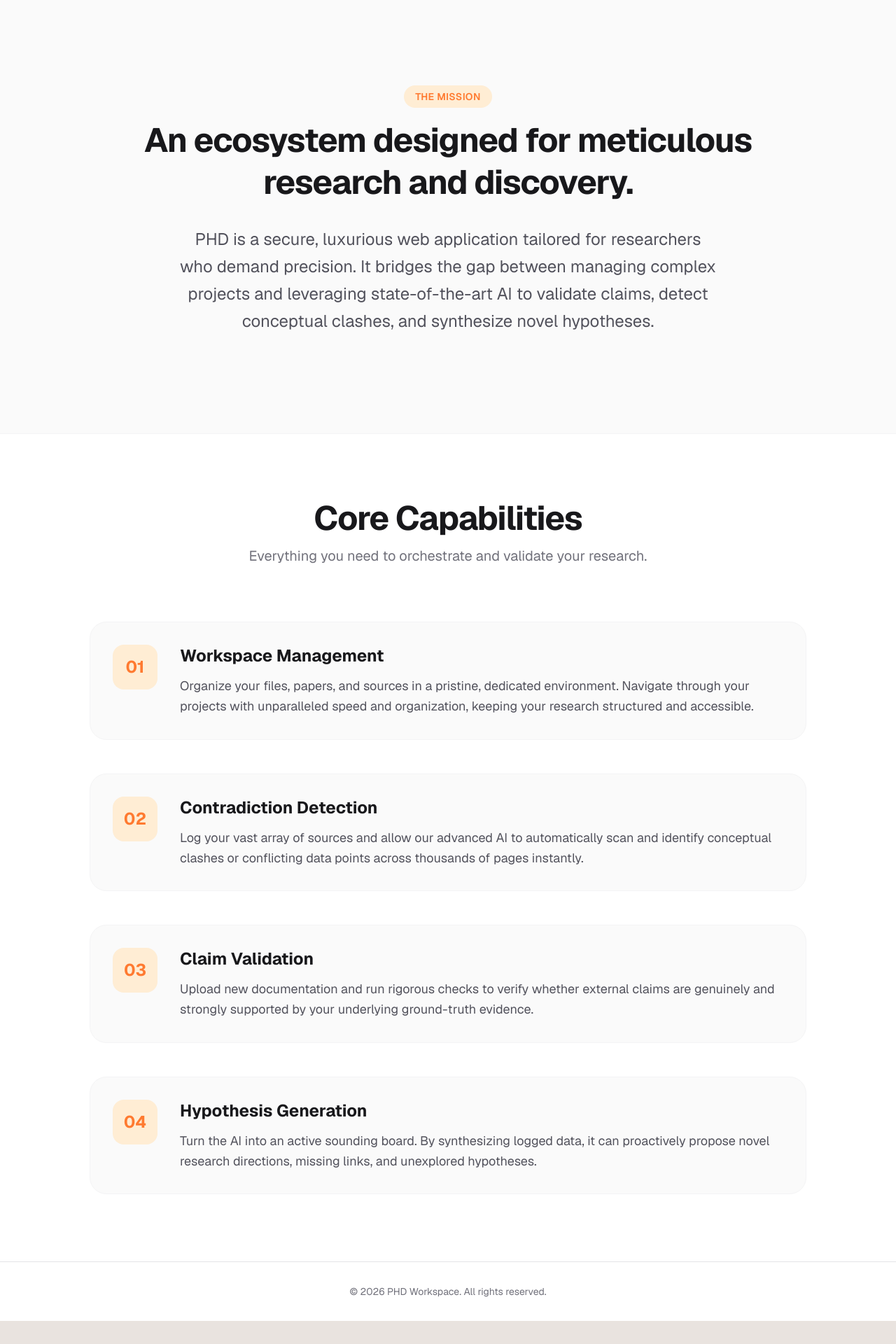
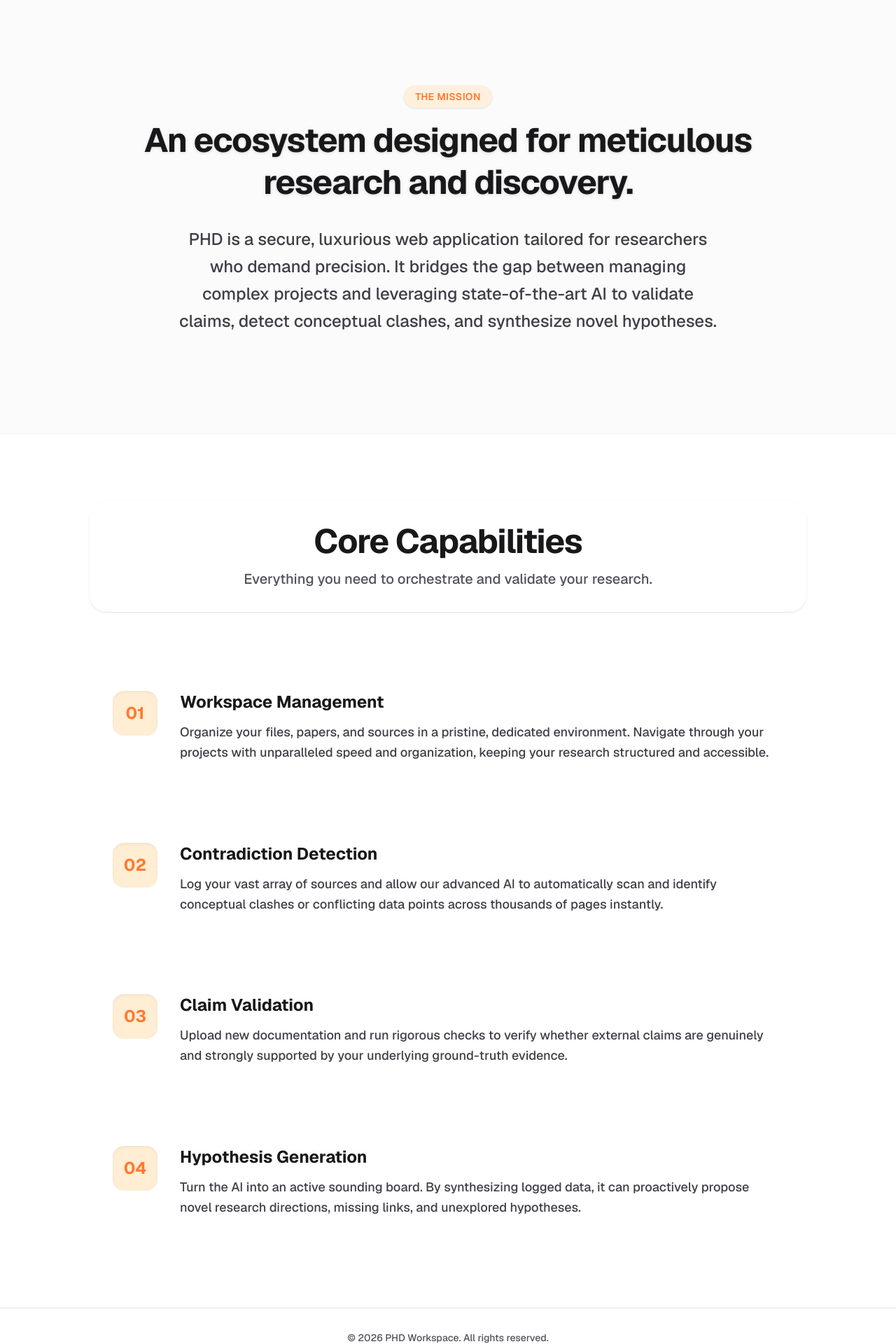
Before and after one commit to Rayr07/phd, a Next.js app: page / in a window 1280 px wide. Shown: the part 820-2740 px from the top of the page at 70% size. Before the commit the page ends 2707 px from the top, so only its background shows below. Built offline with nearby package versions, Linux system fonts and the light colour scheme.

Commit message:
UI Changes

```diff
--- a/src/app/page.tsx
+++ b/src/app/page.tsx
@@ -1,9 +1,14 @@
 import Image from 'next/image';
 import Link from 'next/link';
+import { SpeckleBackground } from '@/components/SpeckleBackground';
 
 export default function Home() {
   return (
-    <div className="bg-white text-zinc-900 min-h-screen font-sans selection:bg-[#ff7a30] selection:text-white">
+    <div className="bg-white text-zinc-900 min-h-screen font-sans selection:bg-[#ff7a30] selection:text-white relative">
+
+      {/* Global Animated Speckles */}
+      <SpeckleBackground />
+
       {/* Navbar */}
       <nav className="fixed top-0 left-0 right-0 z-50 bg-white/80 backdrop-blur-md border-b border-zinc-200">
         <div className="max-w-6xl mx-auto px-6 py-4 flex items-center justify-between">
@@ -17,11 +22,11 @@ export default function Home() {
       </nav>
 
       {/* Container for smooth scrolling */}
-      <main className="scroll-smooth">
+      <main className="scroll-smooth relative z-10">
 
         {/* Home Section */}
         <section id="home" className="min-h-screen flex flex-col items-center justify-center pt-20 px-6">
-          <div className="flex flex-col items-center text-center animate-in fade-in slide-in-from-bottom-8 duration-700">
+          <div className="flex flex-col items-center text-center animate-in fade-in slide-in-from-bottom-8 duration-700 bg-white/40 backdrop-blur-sm p-12 rounded-3xl border border-white/20 shadow-xl">
             <div className="mb-4">
               <Image
                 src="/logo.svg"
@@ -46,7 +51,7 @@ export default function Home() {
               </Link>
               <Link
                 href="/signup"
-                className="w-full sm:w-auto px-10 py-4 bg-white hover:bg-zinc-50 text-[#ff7a30] border-2 border-[#ff7a30] rounded-full font-semibold text-lg transition-all duration-300 transform hover:scale-105 shadow-sm"
+                className="w-full sm:w-auto px-10 py-4 bg-white/80 hover:bg-white text-[#ff7a30] border-2 border-[#ff7a30] rounded-full font-semibold text-lg transition-all duration-300 transform hover:scale-105 shadow-sm"
               >
                 Sign Up
               </Link>
@@ -55,76 +60,76 @@ export default function Home() {
         </section>
 
         {/* Description Section */}
-        <section id="description" className="min-h-[80vh] flex items-center justify-center bg-zinc-50 py-24 px-6 border-y border-zinc-100">
+        <section id="description" className="min-h-[80vh] flex items-center justify-center bg-zinc-50/70 backdrop-blur-sm py-24 px-6 border-y border-zinc-100/50">
           <div className="max-w-4xl mx-auto text-center">
-            <div className="inline-block mb-4 px-4 py-1.5 rounded-full bg-orange-100 text-[#ff7a30] font-semibold text-sm tracking-wide uppercase">
+            <div className="inline-block mb-4 px-4 py-1.5 rounded-full bg-orange-100/80 text-[#ff7a30] font-semibold text-sm tracking-wide uppercase shadow-sm">
               The Mission
             </div>
-            <h2 className="text-4xl md:text-5xl font-bold tracking-tight text-zinc-900 mb-8 leading-tight">
+            <h2 className="text-4xl md:text-5xl font-bold tracking-tight text-zinc-900 mb-8 leading-tight drop-shadow-sm">
               An ecosystem designed for meticulous research and discovery.
             </h2>
-            <p className="text-xl md:text-2xl text-zinc-600 leading-relaxed max-w-3xl mx-auto">
+            <p className="text-xl md:text-2xl text-zinc-700 leading-relaxed max-w-3xl mx-auto font-medium">
               PHD is a secure, luxurious web application tailored for researchers who demand precision. It bridges the gap between managing complex projects and leveraging state-of-the-art AI to validate claims, detect conceptual clashes, and synthesize novel hypotheses.
             </p>
           </div>
         </section>
 
         {/* Features Section */}
-        <section id="features" className="py-24 px-6 bg-white min-h-screen">
+        <section id="features" className="py-24 px-6 min-h-screen bg-white/40 backdrop-blur-sm">
           <div className="max-w-5xl mx-auto">
-            <div className="text-center mb-20">
+            <div className="text-center mb-20 bg-white/60 p-8 rounded-3xl inline-block w-full backdrop-blur-md shadow-sm border border-white/40">
               <h2 className="text-4xl md:text-5xl font-bold tracking-tight text-zinc-900 mb-4">Core Capabilities</h2>
-              <p className="text-xl text-zinc-500">Everything you need to orchestrate and validate your research.</p>
+              <p className="text-xl text-zinc-600 font-medium">Everything you need to orchestrate and validate your research.</p>
             </div>
 
             <div className="space-y-12">
               {/* Feature 1 */}
-              <div className="flex flex-col md:flex-row gap-8 p-8 rounded-3xl bg-zinc-50 border border-zinc-100 hover:shadow-lg transition-shadow duration-300">
-                <div className="flex-shrink-0 flex items-center justify-center w-16 h-16 rounded-2xl bg-orange-100 text-[#ff7a30] text-2xl font-bold">
+              <div className="flex flex-col md:flex-row gap-8 p-8 rounded-3xl bg-white/80 backdrop-blur-md border border-white hover:shadow-xl transition-all duration-300 transform hover:-translate-y-1">
+                <div className="flex-shrink-0 flex items-center justify-center w-16 h-16 rounded-2xl bg-orange-100 text-[#ff7a30] text-2xl font-bold shadow-inner">
                   01
                 </div>
                 <div>
                   <h3 className="text-2xl font-bold text-zinc-900 mb-3">Workspace Management</h3>
-                  <p className="text-lg text-zinc-600 leading-relaxed">
+                  <p className="text-lg text-zinc-700 leading-relaxed font-medium">
                     Organize your files, papers, and sources in a pristine, dedicated environment. Navigate through your projects with unparalleled speed and organization, keeping your research structured and accessible.
                   </p>
                 </div>
               </div>
 
               {/* Feature 2 */}
-              <div className="flex flex-col md:flex-row gap-8 p-8 rounded-3xl bg-zinc-50 border border-zinc-100 hover:shadow-lg transition-shadow duration-300">
-                <div className="flex-shrink-0 flex items-center justify-center w-16 h-16 rounded-2xl bg-orange-100 text-[#ff7a30] text-2xl font-bold">
+              <div className="flex flex-col md:flex-row gap-8 p-8 rounded-3xl bg-white/80 backdrop-blur-md border border-white hover:shadow-xl transition-all duration-300 transform hover:-translate-y-1">
+                <div className="flex-shrink-0 flex items-center justify-center w-16 h-16 rounded-2xl bg-orange-100 text-[#ff7a30] text-2xl font-bold shadow-inner">
                   02
                 </div>
                 <div>
                   <h3 className="text-2xl font-bold text-zinc-900 mb-3">Contradiction Detection</h3>
-                  <p className="text-lg text-zinc-600 leading-relaxed">
+                  <p className="text-lg text-zinc-700 leading-relaxed font-medium">
                     Log your vast array of sources and allow our advanced AI to automatically scan and identify conceptual clashes or conflicting data points across thousands of pages instantly.
                   </p>
                 </div>
               </div>
 
               {/* Feature 3 */}
-              <div className="flex flex-col md:flex-row gap-8 p-8 rounded-3xl bg-zinc-50 border border-zinc-100 hover:shadow-lg transition-shadow duration-300">
-                <div className="flex-shrink-0 flex items-center justify-center w-16 h-16 rounded-2xl bg-orange-100 text-[#ff7a30] text-2xl font-bold">
+              <div className="flex flex-col md:flex-row gap-8 p-8 rounded-3xl bg-white/80 backdrop-blur-md border border-white hover:shadow-xl transition-all duration-300 transform hover:-translate-y-1">
+                <div className="flex-shrink-0 flex items-center justify-center w-16 h-16 rounded-2xl bg-orange-100 text-[#ff7a30] text-2xl font-bold shadow-inner">
                   03
                 </div>
                 <div>
                   <h3 className="text-2xl font-bold text-zinc-900 mb-3">Claim Validation</h3>
-                  <p className="text-lg text-zinc-600 leading-relaxed">
+                  <p className="text-lg text-zinc-700 leading-relaxed font-medium">
                     Upload new documentation and run rigorous checks to verify whether external claims are genuinely and strongly supported by your underlying ground-truth evidence.
                   </p>
                 </div>
               </div>
 
               {/* Feature 4 */}
-              <div className="flex flex-col md:flex-row gap-8 p-8 rounded-3xl bg-zinc-50 border border-zinc-100 hover:shadow-lg transition-shadow duration-300">
-                <div className="flex-shrink-0 flex items-center justify-center w-16 h-16 rounded-2xl bg-orange-100 text-[#ff7a30] text-2xl font-bold">
+              <div className="flex flex-col md:flex-row gap-8 p-8 rounded-3xl bg-white/80 backdrop-blur-md border border-white hover:shadow-xl transition-all duration-300 transform hover:-translate-y-1">
+                <div className="flex-shrink-0 flex items-center justify-center w-16 h-16 rounded-2xl bg-orange-100 text-[#ff7a30] text-2xl font-bold shadow-inner">
                   04
                 </div>
                 <div>
                   <h3 className="text-2xl font-bold text-zinc-900 mb-3">Hypothesis Generation</h3>
-                  <p className="text-lg text-zinc-600 leading-relaxed">
+                  <p className="text-lg text-zinc-700 leading-relaxed font-medium">
                     Turn the AI into an active sounding board. By synthesizing logged data, it can proactively propose novel research directions, missing links, and unexplored hypotheses.
                   </p>
                 </div>
@@ -135,7 +140,7 @@ export default function Home() {
         </section>
 
         {/* Simple Footer */}
-        <footer className="py-8 text-center text-zinc-500 border-t border-zinc-200 text-sm">
+        <footer className="py-8 text-center text-zinc-600 bg-white/60 backdrop-blur-md border-t border-zinc-200 text-sm font-medium">
           <p>© {new Date().getFullYear()} PHD Workspace. All rights reserved.</p>
         </footer>
 
```
